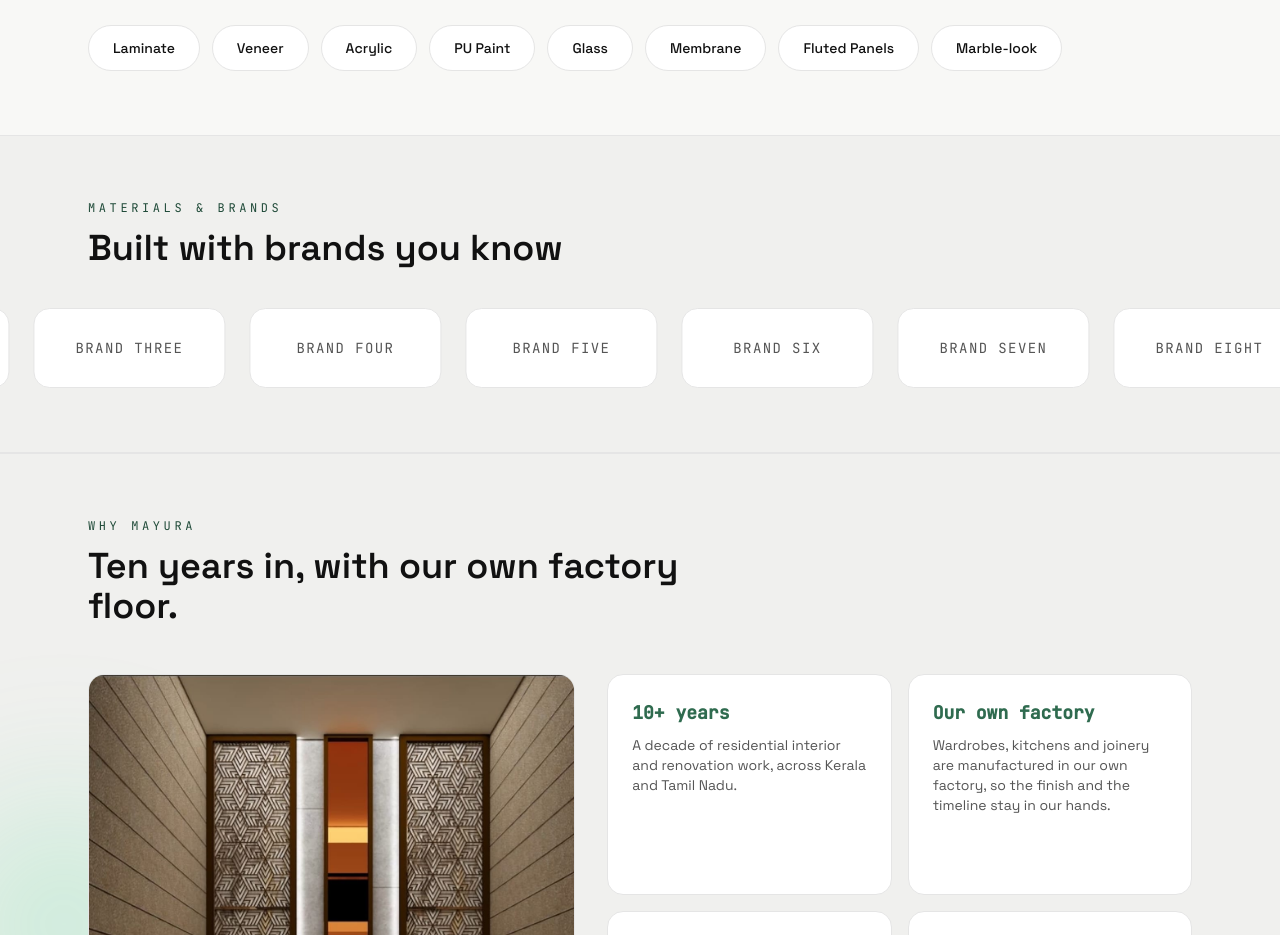
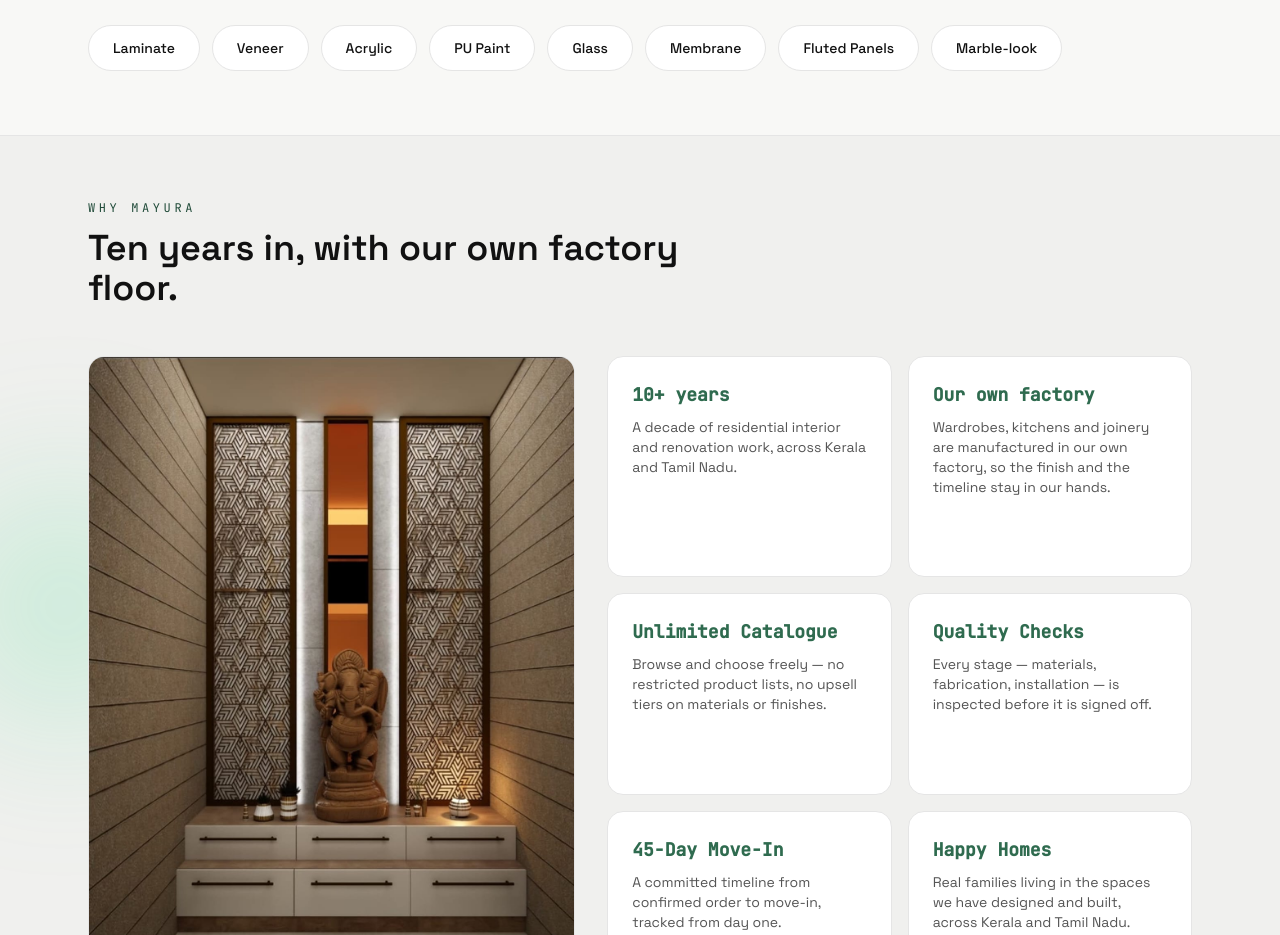
Before and after one commit to maasu-23/mayura, a React (Vite) app: page / in a window 1280 px wide. Shown: the part 5060-5995 px from the top of the page. Built offline with nearby package versions, Linux system fonts and the light colour scheme.

Commit message:
Remove "Built with brands you know" section
Drops the placeholder brand carousel from the homepage, along with
its now-unused component and data.

Co-Authored-By: Claude Sonnet 5 <noreply@anthropic.com>

```diff
--- a/src/components/BrandCarousel.tsx
+++ /dev/null
@@ -1,28 +0,0 @@
-import { site } from '../data/site';
-import { Reveal } from './Reveal';
-
-export function BrandCarousel() {
-  const { eyebrow, headline, items } = site.brands;
-  const loop = [...items, ...items];
-  return (
-    <section className="overflow-hidden border-y border-line bg-paper-dim py-16">
-      <Reveal className="mx-auto max-w-6xl px-6">
-        <p className="font-mono text-xs uppercase tracking-[0.3em] text-peacock-dim">{eyebrow}</p>
-        <h2 className="mt-3 text-3xl font-semibold text-ink md:text-4xl">{headline}</h2>
-      </Reveal>
-      <div className="group mt-10 flex w-full">
-        <div className="marquee-track flex shrink-0 animate-[marquee_30s_linear_infinite] gap-6 pr-6 group-hover:[animation-play-state:paused]">
-          {loop.map((brand, i) => (
-            <div
-              key={i}
-              aria-hidden={i >= items.length}
-              className="flex h-20 w-48 shrink-0 items-center justify-center rounded-2xl border border-line bg-paper-hi font-mono text-sm uppercase tracking-widest text-ink-dim"
-            >
-              {brand}
-            </div>
-          ))}
-        </div>
-      </div>
-    </section>
-  );
-}
--- a/src/data/site.ts
+++ b/src/data/site.ts
@@ -117,13 +117,6 @@ export const site = {
     items: ['Laminate', 'Veneer', 'Acrylic', 'PU Paint', 'Glass', 'Membrane', 'Fluted Panels', 'Marble-look'],
   },
 
-  // PLACEHOLDER: replace with the real brands Mayura works with.
-  brands: {
-    eyebrow: 'Materials & Brands',
-    headline: 'Built with brands you know',
-    items: ['Brand One', 'Brand Two', 'Brand Three', 'Brand Four', 'Brand Five', 'Brand Six', 'Brand Seven', 'Brand Eight'],
-  },
-
   // Prices confirmed by the client. PLACEHOLDER: tier names and inclusions.
   packages: {
     eyebrow: 'Packages',
--- a/src/pages/HomePage.tsx
+++ b/src/pages/HomePage.tsx
@@ -7,7 +7,6 @@ import { Stats } from '../components/Stats';
 import { CategoryTabs } from '../components/CategoryTabs';
 import { Testimonials } from '../components/Testimonials';
 import { Finishes } from '../components/Finishes';
-import { BrandCarousel } from '../components/BrandCarousel';
 import { Packages } from '../components/Packages';
 import { VideoSection } from '../components/VideoSection';
 import { ClosingCTA } from '../components/ClosingCTA';
@@ -24,7 +23,6 @@ export function HomePage() {
       <VideoSection />
       <HowItWorks />
       <Finishes />
-      <BrandCarousel />
       <Credentials />
       <Testimonials />
       <ClosingCTA />
```
